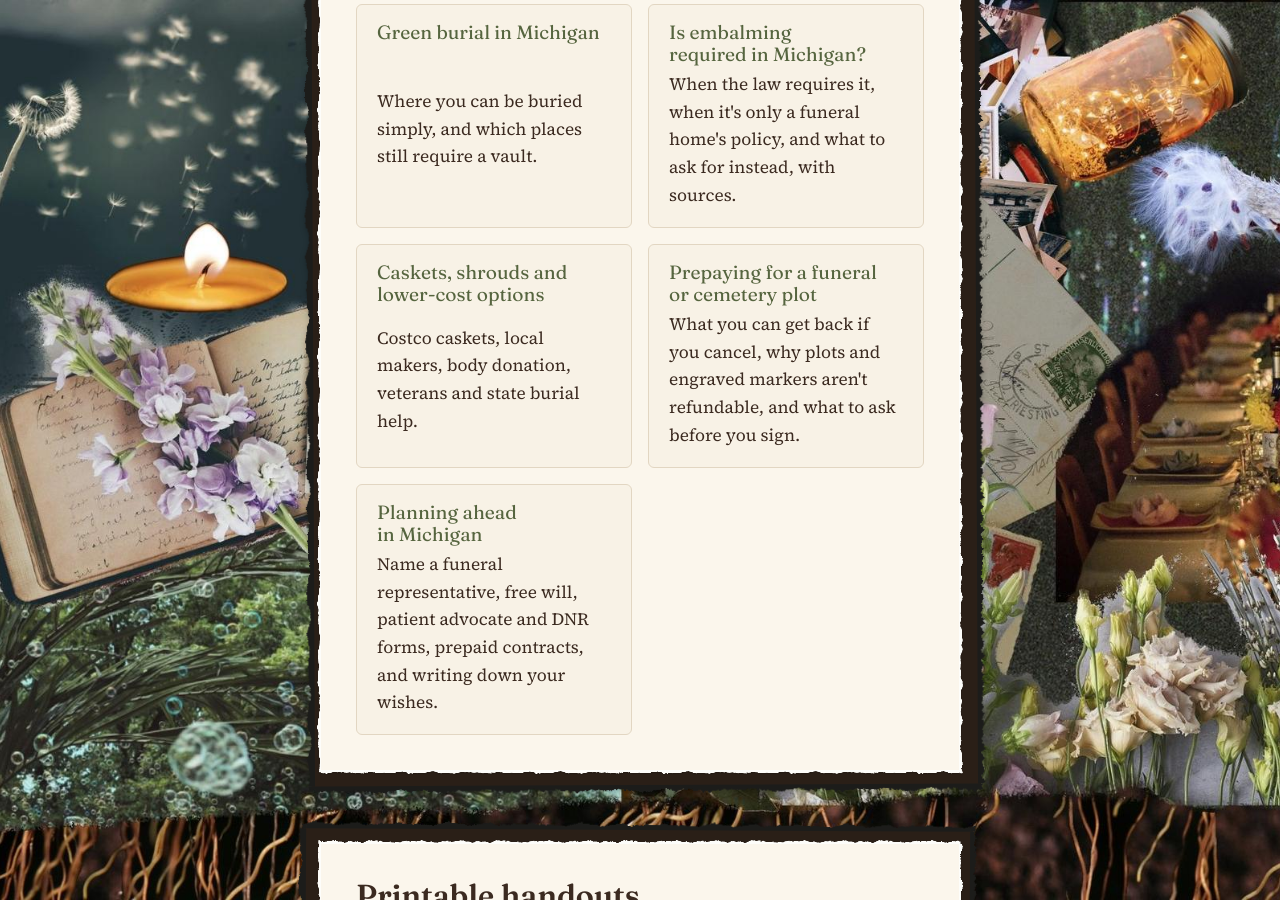
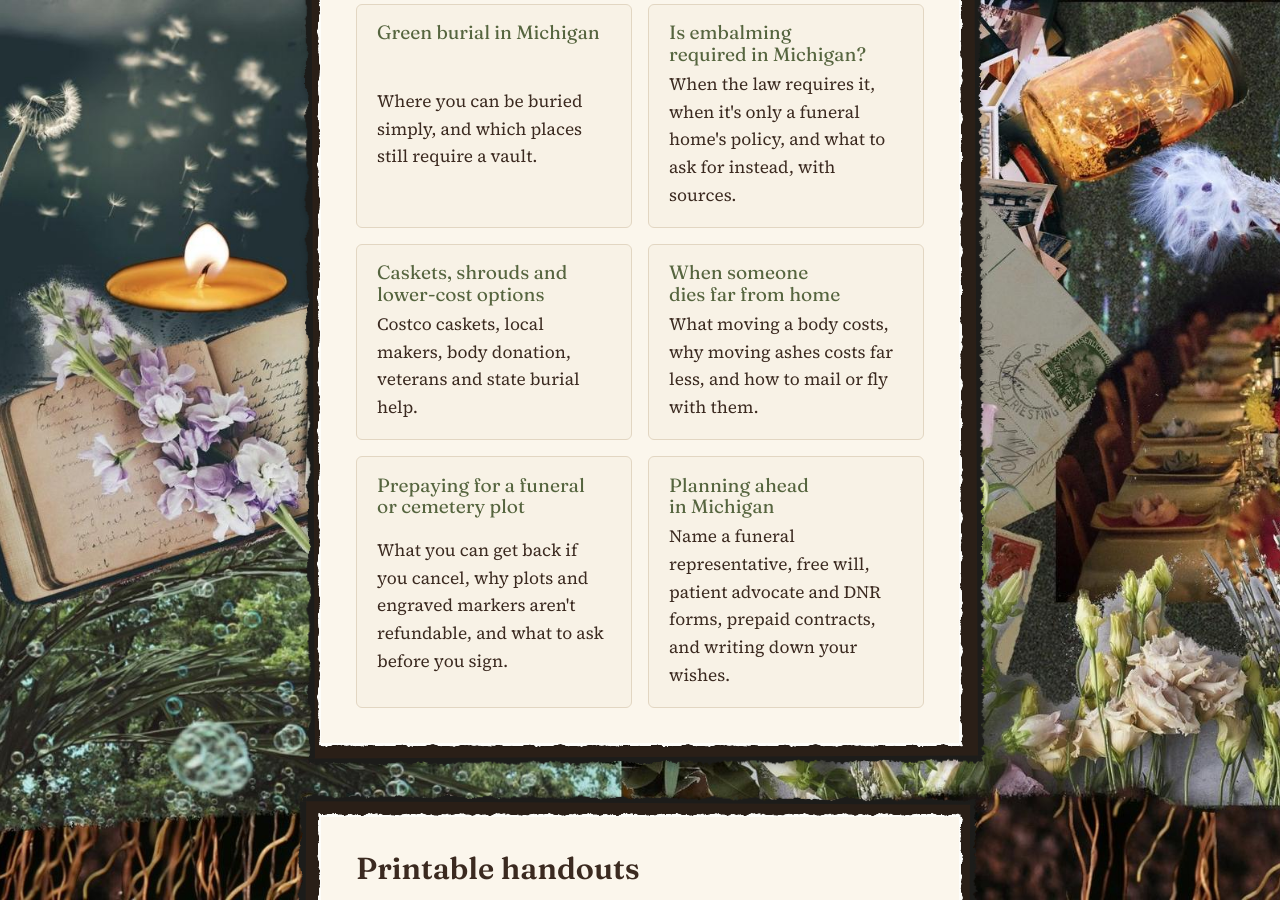
Before and after one commit to katekelley/graveandseed, a Jekyll site: the page built from resources/index.html, in a window 1280 px wide and 900 px high, scrolled down 2206 px. Built offline with Jekyll 4.4.1, drawn with Linux system fonts in a browser that asks for light colours; part of the change alters nothing that is shown.

Commit message:
Add 'When someone dies far from home' resource page
Co-Authored-By: Claude Opus 5.5 <noreply@anthropic.com>
Claude-Session: https://claude.ai/code/session_011MgnuCerWfLmUUDEPoAm9b

```diff
--- a/_data/resources.yml
+++ b/_data/resources.yml
@@ -50,6 +50,10 @@
   blurb: Costco caskets, local makers, body donation, veterans and state burial help.
   url: /resources/caskets/
   group: Costs and planning ahead
+- title: When someone dies far from home
+  blurb: What moving a body costs, why moving ashes costs far less, and how to mail or fly with them.
+  url: /resources/died-away-from-home/
+  group: Costs and planning ahead
 - title: Prepaying for a funeral or cemetery plot
   blurb: What you can get back if you cancel, why plots and engraved markers aren't refundable, and what to ask before you sign.
   url: /resources/prepaid-funeral-and-cemetery-contracts/
--- /dev/null
+++ b/resources/died-away-from-home.html
@@ -0,0 +1,59 @@
+---
+layout: page
+title: When someone dies far from home
+here: resources
+heading: When someone dies far from home
+lede: Moving a body can cost thousands of dollars. Moving ashes usually costs about as much as overnight mail.
+description: What it costs to move a body between states or fly it home, why cremating where the death happened costs far less, and how to mail or fly with ashes - USPS rules, the cremated remains box and TSA screening.
+permalink: /resources/died-away-from-home/
+---
+<section class="prose">
+  <p>When someone dies in another state, or dies here and will be buried somewhere else, getting them where they need to go can be the biggest bill of all. It's also one most families don't see coming. Here's how it works and where the money goes.</p>
+
+  <h2>Moving a body</h2>
+  <p>Moving a body usually takes two funeral homes. The one near the death <strong>forwards</strong> the body, and the one at the other end <strong>receives</strong> it. Each charges a fee, and both fees have to be on their price lists.</p>
+  <p>For example, Muehlig Funeral Chapel in Ann Arbor lists:</p>
+  <ul>
+    <li>Forwarding remains to another funeral home: $3,695</li>
+    <li>Receiving remains from another funeral home: $2,395</li>
+    <li>Taking the body to or from the airport: $395 within 35 miles, plus $4 a mile beyond that</li>
+    <li>An air tray, the wood-and-cardboard shipping case: $195</li>
+  </ul>
+  <p class="small">From their <a href="https://www.dignitymemorial.com/funeral-homes/michigan/ann-arbor/muehlig-funeral-chapel/4117/funeral-price-list" rel="noopener">price list</a>, effective October 1, 2026. Other funeral homes charge less; <a href="/prices/">compare prices</a>.</p>
+  <p>The airline charges on top of that. Families can't book this themselves. Only a funeral home the airline has approved as a "known shipper" can send a body by air. The body travels as cargo, not with the family.</p>
+  <p>Michigan only requires embalming for shipping if the body won't arrive within 48 hours of the death. <a href="/resources/embalming/">More about embalming</a></p>
+
+  <h2>Moving ashes instead</h2>
+  <p>Often the simplest choice is to have a direct cremation near where the person died, then bring the ashes home. Direct cremation in Washtenaw County starts at $895, and prices in other places are often similar. You skip the forwarding fee, the receiving fee and the airline. The celebration can happen later, wherever the people are.</p>
+  <p>This isn't right for everyone. If your family or faith needs a burial or a viewing with the body, moving the body is worth the cost. Just ask both funeral homes for their fees before you agree to anything.</p>
+
+  <h2>Mailing ashes</h2>
+  <ul>
+    <li><strong>Only the U.S. Postal Service will ship ashes.</strong> FedEx, UPS and DHL won't take them.</li>
+    <li><strong>You have to use Priority Mail Express.</strong> That's true inside the U.S. and abroad, where it's Priority Mail Express International.</li>
+    <li><strong>You have to use the Postal Service's own box.</strong> Since March 2025, ashes must ship in the Priority Mail Express Cremated Remains box. You can't use your own box anymore. The box comes in a free kit from the <a href="https://store.usps.com" rel="noopener">USPS Postal Store</a> (search "cremated remains kit"). It's mailed to you, so order it a few days ahead.</li>
+    <li><strong>The label is part of the box.</strong> Every side, top and bottom included, is printed with the bright orange "Cremated Remains" label, called Label 139. Postal workers can see what it is from any angle, and it gets handled with care.</li>
+    <li><strong>Pack it well.</strong> Put the ashes in a sealed container that won't leak fine dust, like an urn or the plastic box from the crematory. Put that in a plastic bag, then cushion it in the box. Tuck a slip inside with both names and addresses in case the outside label comes off.</li>
+    <li><strong>Cost:</strong> postage for an adult's ashes usually runs about $40 to $100, depending on weight and distance. Many funeral homes will mail them for you for a fee. Muehlig charges $150, plus the postage.</li>
+    <li><strong>Sending to a cemetery?</strong> Call first and make arrangements. Don't just mail ashes and hope they know what to do.</li>
+    <li><strong>Sending abroad?</strong> Some countries don't accept ashes by mail. Check the Postal Service's rules for that country first. <a href="https://about.usps.com/publications/pub139.pdf" rel="noopener">USPS: How to Package and Ship Cremated Remains</a></li>
+  </ul>
+
+  <h2>Flying with ashes</h2>
+  <ul>
+    <li><strong>Carry them on.</strong> Airport security allows ashes in a carry-on or a checked bag, but a carry-on keeps them with you. Some airlines, like Southwest and United, only allow them as a carry-on.</li>
+    <li><strong>Use a container the X-ray can see through,</strong> like plastic or wood. Metal and stone urns often can't be cleared. Security officers will not open the container, even if you ask. If they can't see inside, it can't go on the plane. Travel with the crematory's plastic box and move the ashes into a nicer urn once you're home.</li>
+    <li><strong>Bring paperwork.</strong> Carry the cremation certificate and a copy of the death certificate. Check your airline's rules before you book.</li>
+  </ul>
+
+  <h2>Questions to ask</h2>
+  <ul>
+    <li>What is your fee to forward remains? What does the other funeral home charge to receive them?</li>
+    <li>What's the total, including airport trips, the shipping case and the airline?</li>
+    <li>What would a direct cremation here cost instead, with the ashes mailed home?</li>
+    <li>If you're shipping by air: are you an approved known shipper with the airline?</li>
+  </ul>
+  <p>If someone you love has died away from home and you're trying to sort this out, I'm glad to help you compare options, whether or not you hire me. <a href="/contact/">Get in touch</a></p>
+
+  <p class="small">Checked November 2026. Prices and rules change; confirm before you rely on them. Spot an error? Email {{ site.data.content.email }}.</p>
+</section>
```
